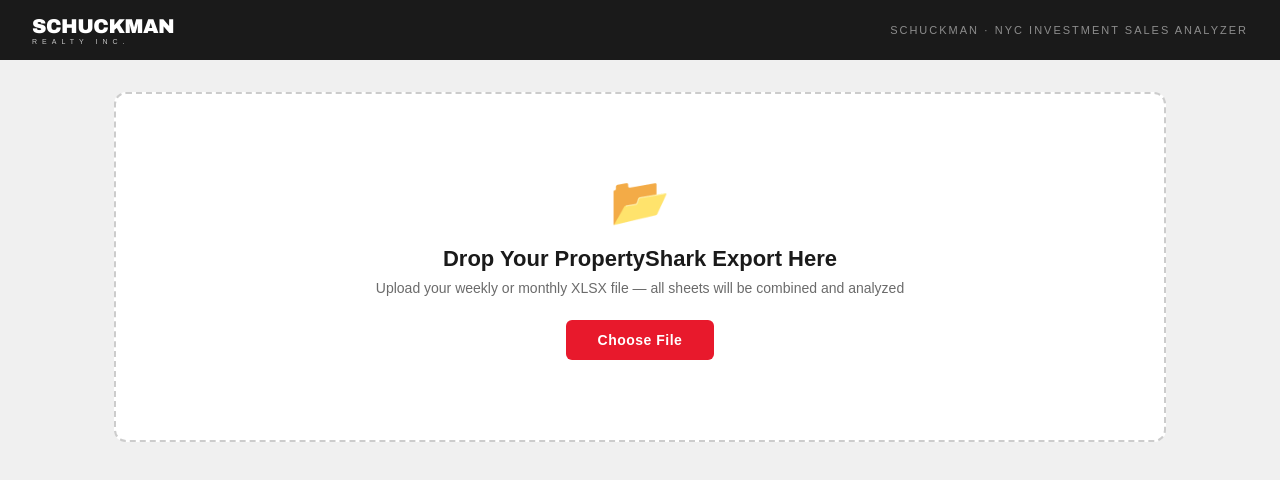
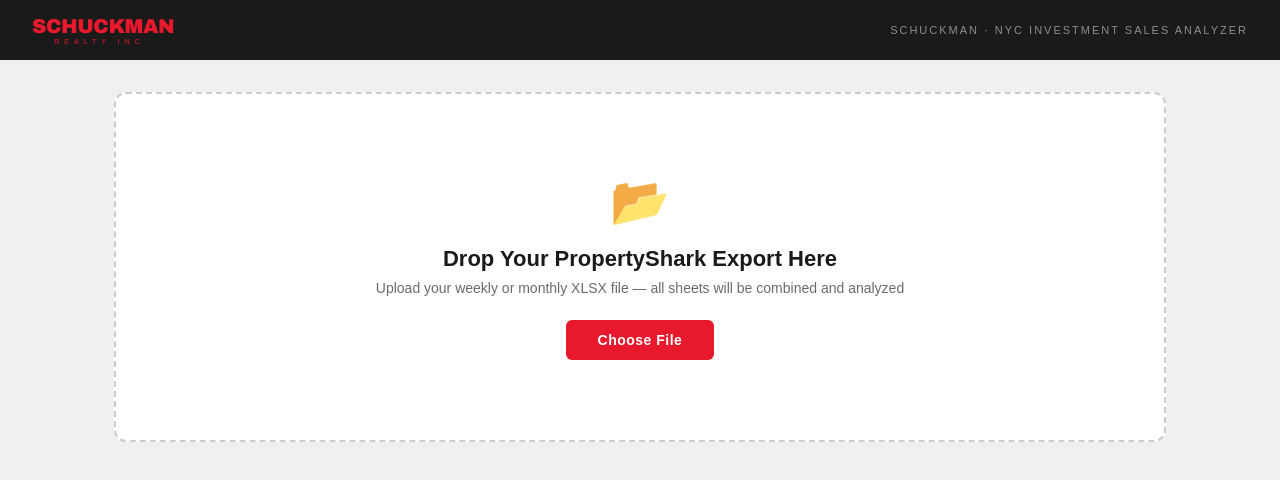
Before and after one commit to 02carterclar/Schuckman-Analyzer, a React (Vite) app: page / in a window 1280 px wide. Shown: the top 480 px of the page. Built offline with nearby package versions, Linux system fonts and the light colour scheme.

Commit message:
Update App.jsx

```diff
--- a/src/App.jsx
+++ b/src/App.jsx
@@ -229,16 +229,14 @@
     lg: { fs: 42, sub: 12, gap: 4 }
   };
   const s = sizes[size];
-  const mainColor = mono ? WHITE : R;
-  const subColor = mono ? "rgba(255,255,255,0.75)" : "#444";
   return (
-    <div style={{ display: "flex", flexDirection: "column", gap: s.gap, lineHeight: 1 }}>
+    <div style={{ display: "inline-flex", flexDirection: "column", gap: s.gap, lineHeight: 1, alignItems: "center" }}>
       <div style={{ fontFamily: "'Arial Black', 'Franklin Gothic Heavy', 'Impact', sans-serif",
-        fontWeight: 900, fontSize: s.fs, color: mainColor, letterSpacing: "-0.5px", lineHeight: 1 }}>
+        fontWeight: 900, fontSize: s.fs, color: R, letterSpacing: "-0.5px", lineHeight: 1 }}>
         SCHUCKMAN
       </div>
       <div style={{ fontFamily: "'Arial', sans-serif", fontWeight: 400, fontSize: s.sub,
-        color: subColor, letterSpacing: "5px", lineHeight: 1 }}>
+        color: R, letterSpacing: "5px", lineHeight: 1, textAlign: "center" }}>
         REALTY INC.
       </div>
     </div>
```
